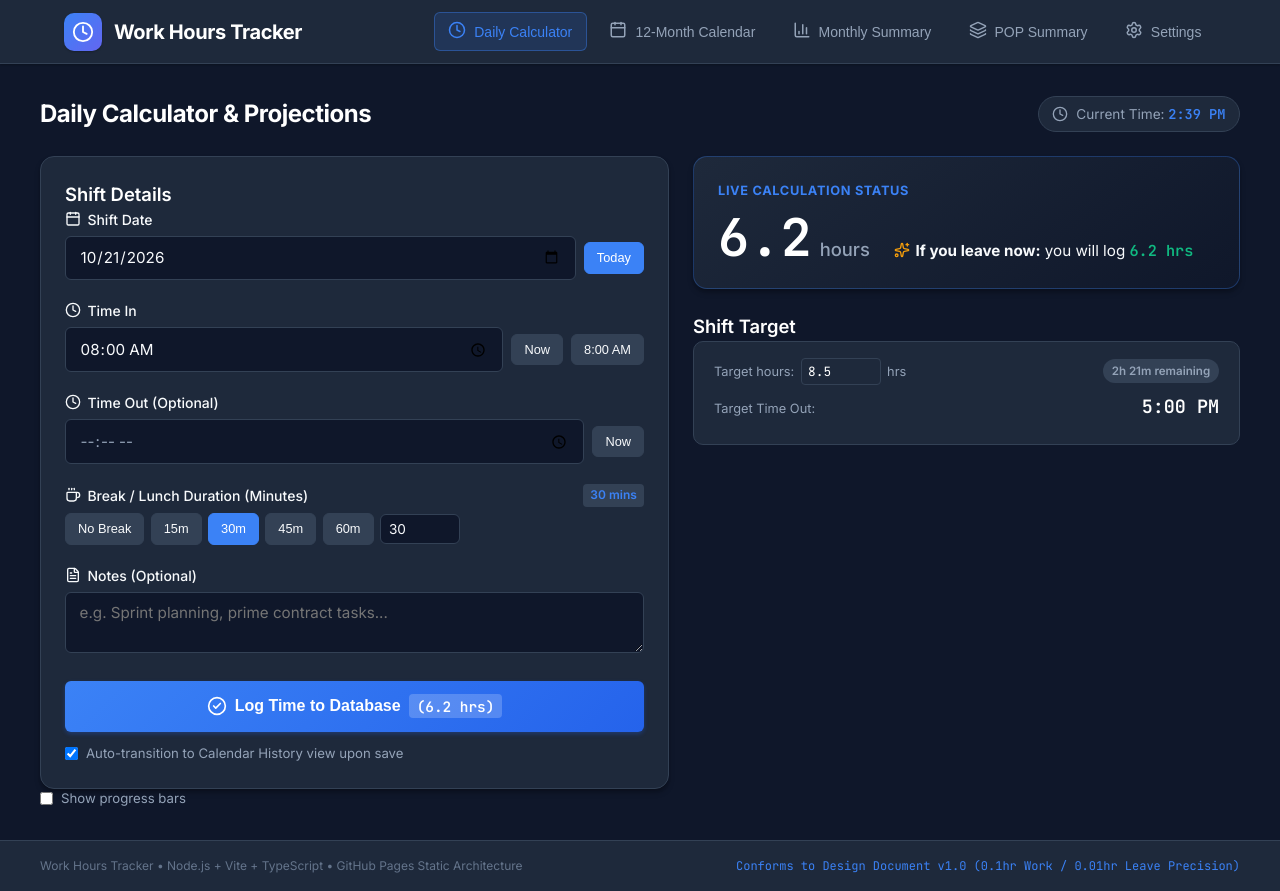
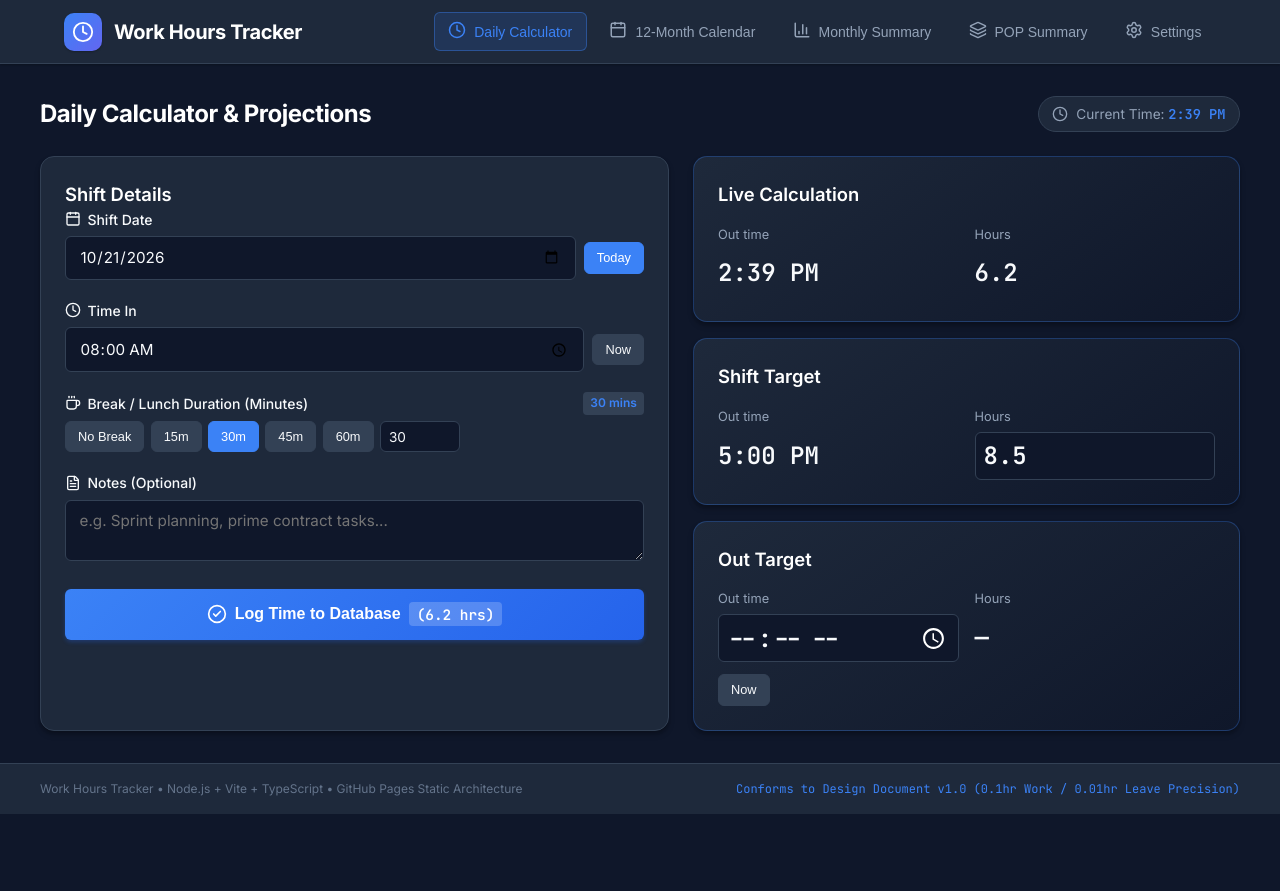
Before and after one commit to sigfriedjk/timesheet, a React (Vite) app: page / in a window 1280 px wide. After the commit the page ends 814 px from the top, so only its background shows below. Built offline with nearby package versions, Linux system fonts and the light colour scheme.

Commit message:
Unify calculator departure scenarios and always open history after saving

```diff
--- a/src/App.tsx
+++ b/src/App.tsx
@@ -30,11 +30,7 @@ export const App: React.FC = () => {
     }, 4500);
   };
 
-  const handleLogSaved = (
-    logData: TimeLog,
-    _isOverwrite: boolean,
-    transitionToCalendar: boolean
-  ) => {
+  const handleLogSaved = (logData: TimeLog) => {
     const { log, isOverwrite } = saveTimeLog(
       logData.date,
       logData.totalHours,
@@ -48,9 +44,7 @@ export const App: React.FC = () => {
 
     showToast(message, 'success');
 
-    if (transitionToCalendar) {
-      setCurrentTab('calendar');
-    }
+    setCurrentTab('calendar');
   };
 
   const handleDeleteLog = (date: string) => {
--- a/src/components/DailyCalculator.tsx
+++ b/src/components/DailyCalculator.tsx
@@ -1,12 +1,10 @@
 import React, { useState, useEffect, useMemo } from 'react';
 import {
   calculateWorkedHours,
-  calculateTargetTimeOut,
-  timeStringToMinutes,
+  getShiftScenarios,
   formatTime12Hour,
   getTodayDateString,
   getCurrentTimeString,
-  formatDurationMinutes,
 } from '../utils/calculations';
 import { TimeLog } from '../types';
 import {
@@ -14,13 +12,12 @@ import {
   Coffee,
   CheckCircle2,
   AlertTriangle,
-  Sparkles,
   Calendar as CalendarIcon,
   FileText,
 } from 'lucide-react';
 
 interface DailyCalculatorProps {
-  onLogSaved: (log: TimeLog, isOverwrite: boolean, transitionToCalendar: boolean) => void;
+  onLogSaved: (log: TimeLog) => void;
   existingLogs: TimeLog[];
 }
 
@@ -35,8 +32,6 @@ export const DailyCalculator: React.FC<DailyCalculatorProps> = ({
   const [breakMinutes, setBreakMinutes] = useState<number>(30);
   const [targetHoursInput, setTargetHoursInput] = useState<string>('8.5');
   const [notes, setNotes] = useState<string>('');
-  const [autoTransition, setAutoTransition] = useState<boolean>(true);
-  const [showProgress, setShowProgress] = useState<boolean>(false);
   const [currentTimeStr, setCurrentTimeStr] = useState<string>(getCurrentTimeString());
 
   // Update current time clock every 10 seconds for real-time calculations
@@ -54,33 +49,16 @@ export const DailyCalculator: React.FC<DailyCalculatorProps> = ({
 
   // Effective end time: entered timeOut or current clock time
   const effectiveTimeOut = timeOut.trim() !== '' ? timeOut : currentTimeStr;
-  const isUsingCurrentTime = timeOut.trim() === '';
 
   // Worked hours calculation
   const workedCalc = useMemo(() => {
     return calculateWorkedHours(timeIn, effectiveTimeOut, breakMinutes);
   }, [timeIn, effectiveTimeOut, breakMinutes]);
 
-  // Project departure time and progress for the entered target hours.
-  const target = useMemo(() => {
-    const hours = Number(targetHoursInput);
-    if (!Number.isFinite(hours) || hours < 0.1 || hours > 24) return null;
-
-    const calc = calculateTargetTimeOut(timeIn, hours, breakMinutes);
-    if (!calc) return null;
-
-    const inMinutes = timeStringToMinutes(timeIn)!;
-    let endMinutes = timeStringToMinutes(effectiveTimeOut) ?? 0;
-    if (endMinutes < inMinutes) endMinutes += 1440;
-
-    return {
-      hours,
-      targetTime12: calc.timeOut12,
-      remainingMinutes: Math.max(0, calc.totalTargetMinutesFromMidnight - endMinutes),
-      isReached: workedCalc.rawHours >= hours,
-      progressPercent: Math.round(Math.min(100, Math.max(0, (workedCalc.rawHours / hours) * 100))),
-    };
-  }, [timeIn, breakMinutes, targetHoursInput, effectiveTimeOut, workedCalc.rawHours]);
+  const scenarios = useMemo(
+    () => getShiftScenarios(timeIn, currentTimeStr, breakMinutes, targetHoursInput, timeOut),
+    [timeIn, currentTimeStr, breakMinutes, targetHoursInput, timeOut]
+  );
 
   const handleSetTimeInNow = () => {
     setTimeIn(getCurrentTimeString());
@@ -104,9 +82,7 @@ export const DailyCalculator: React.FC<DailyCalculatorProps> = ({
         notes: notes.trim() || undefined,
         createdAt: existingEntry?.createdAt || '',
         updatedAt: '',
-      },
-      Boolean(existingEntry),
-      autoTransition
+      }
     );
     return result;
   };
@@ -184,52 +160,7 @@ export const DailyCalculator: React.FC<DailyCalculatorProps> = ({
                 >
                   Now
                 </button>
-                <button
-                  type="button"
-                  onClick={() => setTimeIn('08:00')}
-                  className="btn-chip"
-                  title="Preset 08:00 AM"
-                >
-                  8:00 AM
-                </button>
-              </div>
-            </div>
 
-            {/* Time Out (Optional) */}
-            <div className="form-group">
-              <div className="label-row">
-                <label htmlFor="time-out" className="form-label">
-                  <Clock size={16} />
-                  <span>Time Out (Optional)</span>
-                </label>
-              </div>
-              <div className="input-with-actions">
-                <input
-                  id="time-out"
-                  type="time"
-                  value={timeOut}
-                  onChange={(e) => setTimeOut(e.target.value)}
-                  className={`form-input ${isUsingCurrentTime ? 'input-dimmed' : ''}`}
-                  placeholder="--:--"
-                />
-                <button
-                  type="button"
-                  onClick={handleSetTimeOutNow}
-                  className="btn-chip"
-                  title="Set Time Out to now"
-                >
-                  Now
-                </button>
-                {timeOut && (
-                  <button
-                    type="button"
-                    onClick={handleClearTimeOut}
-                    className="btn-chip chip-clear"
-                    title="Clear and resume real-time tracking"
-                  >
-                    Clear
-                  </button>
-                )}
               </div>
             </div>
 
@@ -305,57 +236,21 @@ export const DailyCalculator: React.FC<DailyCalculatorProps> = ({
                 <span className="btn-highlight">({workedCalc.roundedHours.toFixed(1)} hrs)</span>
               </button>
 
-              <label className="checkbox-label">
-                <input
-                  type="checkbox"
-                  checked={autoTransition}
-                  onChange={(e) => setAutoTransition(e.target.checked)}
-                />
-                <span>Auto-transition to Calendar History view upon save</span>
-              </label>
+
             </div>
           </form>
         </section>
 
-        {/* Right Column: Live Target Cards & Real-Time Projections */}
-        <section className="projections-section" aria-labelledby="projections-heading">
-          {/* Live Status Card: "If you leave now..." */}
-          <div className="calculator-card status-card">
-            <div className="status-header">
-              <span className="status-label">Live Calculation Status</span>
-            </div>
-
-            <div className="status-main">
-              <div className="status-hours">
-                <span className="big-number">{workedCalc.roundedHours.toFixed(1)}</span>
-                <span className="hours-unit">hours</span>
-              </div>
-              <div className="status-subtext">
-                {isUsingCurrentTime ? (
-                  <p className="leave-now-text">
-                    <Sparkles size={16} className="inline-icon" />
-                    <strong>If you leave now:</strong> you will log{' '}
-                    <span className="highlight-val">{workedCalc.roundedHours.toFixed(1)} hrs</span>
-                  </p>
-                ) : (
-                  <p className="fixed-shift-text">
-                    Fixed calculation from <strong>{formatTime12Hour(timeIn)}</strong> to{' '}
-                    <strong>{formatTime12Hour(timeOut)}</strong> (minus {breakMinutes}m break)
-                  </p>
-                )}
-              </div>
-            </div>
-          </div>
-
-          {/* Editable shift target */}
-          <div className="targets-container">
-            <h3 id="projections-heading" className="card-title">
-              Shift Target
-            </h3>
-            <div className={`target-card ${target?.isReached ? 'target-reached' : ''}`}>
-              <div className="target-card-top">
-                <div className="custom-target-control">
-                  <label htmlFor="target-hours-input">Target hours:</label>
+        <section className="scenario-list" aria-label="Departure scenarios">
+          <ScenarioCard
+            title="Live Calculation"
+            outTime={<span className="scenario-value">{formatTime12Hour(currentTimeStr)}</span>}
+            hours={<span className="scenario-value">{scenarios.live?.hours.toFixed(1) ?? '—'}</span>}
+          />
+          <ScenarioCard
+            title="Shift Target"
+            outTime={<span className="scenario-value">{scenarios.shift ? formatTime12Hour(scenarios.shift.timeOut) : '—'}</span>}
+            hours={
               <input
                 id="target-hours-input"
                 type="number"
@@ -364,61 +259,62 @@ export const DailyCalculator: React.FC<DailyCalculatorProps> = ({
                 max="24"
                 value={targetHoursInput}
                 onChange={(e) => setTargetHoursInput(e.target.value)}
-                    className="target-num-input"
-                    aria-describedby={!target ? 'target-hours-hint' : undefined}
-                    aria-invalid={targetHoursInput !== '' && !target}
+                className="scenario-input"
+                aria-label="Target hours"
+                aria-invalid={targetHoursInput !== '' && !scenarios.shift}
+                aria-describedby={!scenarios.shift ? 'target-hours-hint' : undefined}
               />
-                  <span>hrs</span>
-                </div>
-                {target && (
-                  target.isReached ? (
-                    <span className="badge badge-success">Target Reached</span>
-                  ) : (
-                    <span className="badge badge-pending">
-                      {formatDurationMinutes(target.remainingMinutes)} remaining
-                    </span>
-                  )
-                )}
-              </div>
-
-              {target ? (
+            }
+            hint={!scenarios.shift ? <p id="target-hours-hint" className="scenario-hint">Enter 0.1 to 24 hours and a valid time in.</p> : undefined}
+          />
+          <ScenarioCard
+            title="Out Target"
+            outTime={
+              <input
+                id="time-out"
+                type="time"
+                value={timeOut}
+                onChange={(e) => setTimeOut(e.target.value)}
+                className="scenario-input"
+                aria-label="Target out time"
+              />
+            }
+            hours={<span className="scenario-value">{scenarios.out?.hours.toFixed(1) ?? '—'}</span>}
+            actions={
               <>
-                  <div className="target-time-display">
-                    <span className="target-time-label">Target Time Out:</span>
-                    <span className="target-time-val">{target.targetTime12}</span>
-                  </div>
-                  {showProgress && (
-                    <>
-                      <div className="progress-bar-container" aria-hidden="true">
-                        <div
-                          className="progress-bar-fill"
-                          style={{ width: `${target.progressPercent}%` }}
+                <button type="button" onClick={handleSetTimeOutNow} className="btn-chip">Now</button>
+                {timeOut && <button type="button" onClick={handleClearTimeOut} className="btn-chip chip-clear">Clear</button>}
+              </>
+            }
           />
-                      </div>
-                      <div className="progress-meta">
-                        <span>{target.progressPercent}% completed</span>
-                        <span>Goal: {target.hours.toFixed(1)} hrs</span>
-                      </div>
-                    </>
-                  )}
-                </>
-              ) : (
-                <p id="target-hours-hint" className="card-subtitle">
-                  Enter target hours from 0.1 to 24 and a valid time in to see your departure time.
-                </p>
-              )}
-            </div>
-          </div>
         </section>
       </div>
-      <label className="checkbox-label">
-        <input
-          type="checkbox"
-          checked={showProgress}
-          onChange={(e) => setShowProgress(e.target.checked)}
-        />
-        <span>Show progress bars</span>
-      </label>
     </div>
   );
 };
+
+interface ScenarioCardProps {
+  title: string;
+  outTime: React.ReactNode;
+  hours: React.ReactNode;
+  actions?: React.ReactNode;
+  hint?: React.ReactNode;
+}
+
+const ScenarioCard: React.FC<ScenarioCardProps> = ({ title, outTime, hours, actions, hint }) => (
+  <section className="calculator-card scenario-card" aria-label={title}>
+    <h3 className="card-title">{title}</h3>
+    <dl className="scenario-pair">
+      <div className="scenario-field">
+        <dt>Out time</dt>
+        <dd>{outTime}</dd>
+      </div>
+      <div className="scenario-field">
+        <dt>Hours</dt>
+        <dd>{hours}</dd>
+      </div>
+    </dl>
+    {actions && <div className="scenario-actions">{actions}</div>}
+    {hint}
+  </section>
+);
--- a/src/index.css
+++ b/src/index.css
@@ -470,155 +470,81 @@ body {
   color: #fde68a;
 }
 
-/* Status Card */
-.status-card {
-  background: linear-gradient(145deg, #1e293b, #0f172a);
-  border: 1px solid rgba(59, 130, 246, 0.3);
-  margin-bottom: 1.5rem;
+/* Departure scenarios */
+.scenario-list {
+  display: flex;
+  flex-direction: column;
+  gap: 1rem;
+  min-width: 0;
 }
 
-.status-header {
-  display: flex;
-  justify-content: space-between;
-  align-items: center;
-  margin-bottom: 0.75rem;
+.scenario-card {
+  background: linear-gradient(145deg, #1e293b, #0f172a);
+  border-color: rgba(59, 130, 246, 0.3);
 }
 
-.status-label {
-  font-size: 0.8rem;
-  text-transform: uppercase;
-  letter-spacing: 0.05em;
-  font-weight: 700;
-  color: var(--primary);
+.scenario-pair {
+  display: grid;
+  grid-template-columns: minmax(0, 1fr) minmax(0, 1fr);
+  gap: 1rem;
+  margin-top: 1rem;
 }
 
-.precision-pill {
-  font-size: 0.7rem;
-  font-family: var(--font-mono);
-  background-color: var(--primary-light);
-  color: var(--primary);
-  padding: 0.15rem 0.5rem;
-  border-radius: 9999px;
-  border: 1px solid rgba(59, 130, 246, 0.3);
+.scenario-field {
+  min-width: 0;
 }
 
-.status-main {
-  display: flex;
-  flex-wrap: wrap;
-  align-items: baseline;
-  gap: 1.5rem;
+.scenario-field dt {
+  color: var(--text-muted);
+  font-size: 0.8rem;
+  margin-bottom: 0.35rem;
 }
 
-.status-hours {
+.scenario-field dd {
   display: flex;
-  align-items: baseline;
-  gap: 0.5rem;
+  align-items: center;
+  min-height: 3rem;
 }
 
-.big-number {
-  font-size: 3.25rem;
-  font-weight: 800;
+.scenario-value,
+.scenario-input {
   font-family: var(--font-mono);
-  color: #fff;
-  line-height: 1;
+  font-size: clamp(1.1rem, 2.2vw, 1.5rem);
+  font-weight: 700;
+  color: var(--text-main);
+  font-variant-numeric: tabular-nums;
 }
 
-.hours-unit {
-  font-size: 1.15rem;
-  color: var(--text-muted);
-  font-weight: 500;
+.scenario-input {
+  width: 100%;
+  min-width: 0;
+  min-height: 3rem;
+  padding: 0.4rem 0.5rem;
+  background-color: var(--bg-input);
+  border: 1px solid var(--border-subtle);
+  border-radius: var(--radius-sm);
+  color-scheme: dark;
 }
 
-.status-subtext {
-  flex: 1;
-  min-width: 220px;
+.scenario-input:focus-visible {
+  outline: 2px solid var(--primary);
+  outline-offset: 2px;
 }
 
-.leave-now-text {
-  font-size: 0.95rem;
-  color: var(--text-main);
+.scenario-input[aria-invalid="true"] {
+  border-color: var(--warning);
 }
 
-.fixed-shift-text {
-  font-size: 0.95rem;
-  color: var(--text-muted);
+.scenario-actions {
+  display: flex;
+  gap: 0.5rem;
+  margin-top: 0.75rem;
 }
 
-.highlight-val {
-  color: var(--success);
-  font-weight: 700;
-  font-family: var(--font-mono);
-}
-
-.inline-icon {
-  margin-right: 0.35rem;
-  vertical-align: -2px;
-  color: var(--warning);
-}
-
-/* Targets */
-.targets-container {
-  margin-bottom: 1.5rem;
-}
-
-.targets-header {
-  display: flex;
-  justify-content: space-between;
-  align-items: center;
-  margin-bottom: 0.75rem;
-}
-
-.custom-target-control {
-  display: flex;
-  align-items: center;
-  gap: 0.4rem;
+.scenario-hint {
+  margin-top: 0.75rem;
   font-size: 0.8rem;
   color: var(--text-muted);
-}
-
-.target-num-input {
-  width: 80px;
-  padding: 0.25rem 0.4rem;
-  font-size: 0.8rem;
-  background-color: var(--bg-surface);
-  border: 1px solid var(--border-subtle);
-  border-radius: 4px;
-  color: #fff;
-  font-family: var(--font-mono);
-}
-
-.target-cards-grid {
-  display: flex;
-  flex-direction: column;
-  gap: 0.75rem;
-}
-
-.target-card {
-  background-color: var(--bg-surface);
-  border: 1px solid var(--border-subtle);
-  border-radius: var(--radius-md);
-  padding: 1rem 1.25rem;
-  transition: all 0.2s ease;
-}
-
-.target-card.target-reached {
-  border-color: rgba(16, 185, 129, 0.4);
-  background: linear-gradient(145deg, #1e293b, rgba(16, 185, 129, 0.05));
-}
-
-.target-card-top {
-  display: flex;
-  flex-wrap: wrap;
-  gap: 0.75rem;
-  justify-content: space-between;
-  align-items: center;
-  margin-bottom: 0.5rem;
-}
-
-.target-label {
-  font-size: 0.9rem;
-  font-weight: 600;
-  color: #fff;
 }
 
 .badge {
@@ -641,47 +567,6 @@ body {
 .badge-holiday {
   background-color: var(--holiday-bg);
   color: #c084fc;
-}
-
-.target-time-display {
-  display: flex;
-  justify-content: space-between;
-  align-items: baseline;
-  margin-bottom: 0.5rem;
-}
-
-.target-time-label {
-  font-size: 0.8rem;
-  color: var(--text-muted);
-}
-
-.target-time-val {
-  font-family: var(--font-mono);
-  font-size: 1.15rem;
-  font-weight: 700;
-  color: #fff;
-}
-
-.progress-bar-container {
-  height: 6px;
-  background-color: var(--bg-surface-elevated);
-  border-radius: 3px;
-  overflow: hidden;
-  margin-bottom: 0.35rem;
-}
-
-.progress-bar-fill {
-  height: 100%;
-  background: linear-gradient(90deg, var(--primary), var(--success));
-  border-radius: 3px;
-  transition: width 0.3s ease;
-}
-
-.progress-meta {
-  display: flex;
-  justify-content: space-between;
-  font-size: 0.75rem;
-  color: var(--text-dim);
 }
 
 /* Info Card */
--- a/src/utils/calculations.ts
+++ b/src/utils/calculations.ts
@@ -157,3 +157,28 @@ export function formatDurationMinutes(minutes: number): string {
   if (hrs > 0) return `${hrs}h`;
   return `${mins}m`;
 }
+
+/** Computes the out-time/hours pair for each departure scenario independently. */
+export function getShiftScenarios(
+  timeIn: string,
+  currentTime: string,
+  breakMinutes: number,
+  targetHoursInput: string,
+  targetOut: string
+) {
+  const validStart = timeStringToMinutes(timeIn) !== null;
+  const hoursAt = (timeOut: string) =>
+    validStart && timeStringToMinutes(timeOut) !== null
+      ? { timeOut, hours: calculateWorkedHours(timeIn, timeOut, breakMinutes).roundedHours }
+      : null;
+  const hours = Number(targetHoursInput);
+  const shift = Number.isFinite(hours) && hours >= 0.1 && hours <= 24
+    ? calculateTargetTimeOut(timeIn, hours, breakMinutes)
+    : null;
+
+  return {
+    live: hoursAt(currentTime),
+    shift: shift ? { timeOut: shift.timeOut24, hours } : null,
+    out: hoursAt(targetOut),
+  };
+}
```
Also changed, not shown: 1 other file (tests, documents, lock files or other folders). Lines whose indentation alone changed are shown as unchanged.
